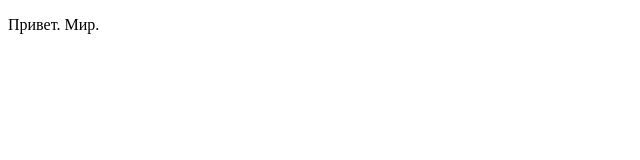
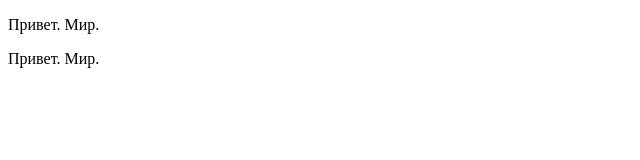
Before and after one commit to Bogdan-Kasyanchuk/goit-js-hw-09-gallery, a website built with Parcel: page src/index.html in a window 1280 px wide. Shown: the full height of the page, 0-640 px from the left. Built offline with nearby package versions, Linux system fonts and the light colour scheme.

Commit message:
Update index.html

```diff
--- a/src/index.html
+++ b/src/index.html
@@ -10,6 +10,7 @@
 
 <body>
   <p>Привет. Мир.</p>
+  <p>Привет. Мир.</p>
   <script src="index.js"></script>
 </body>
 
```
